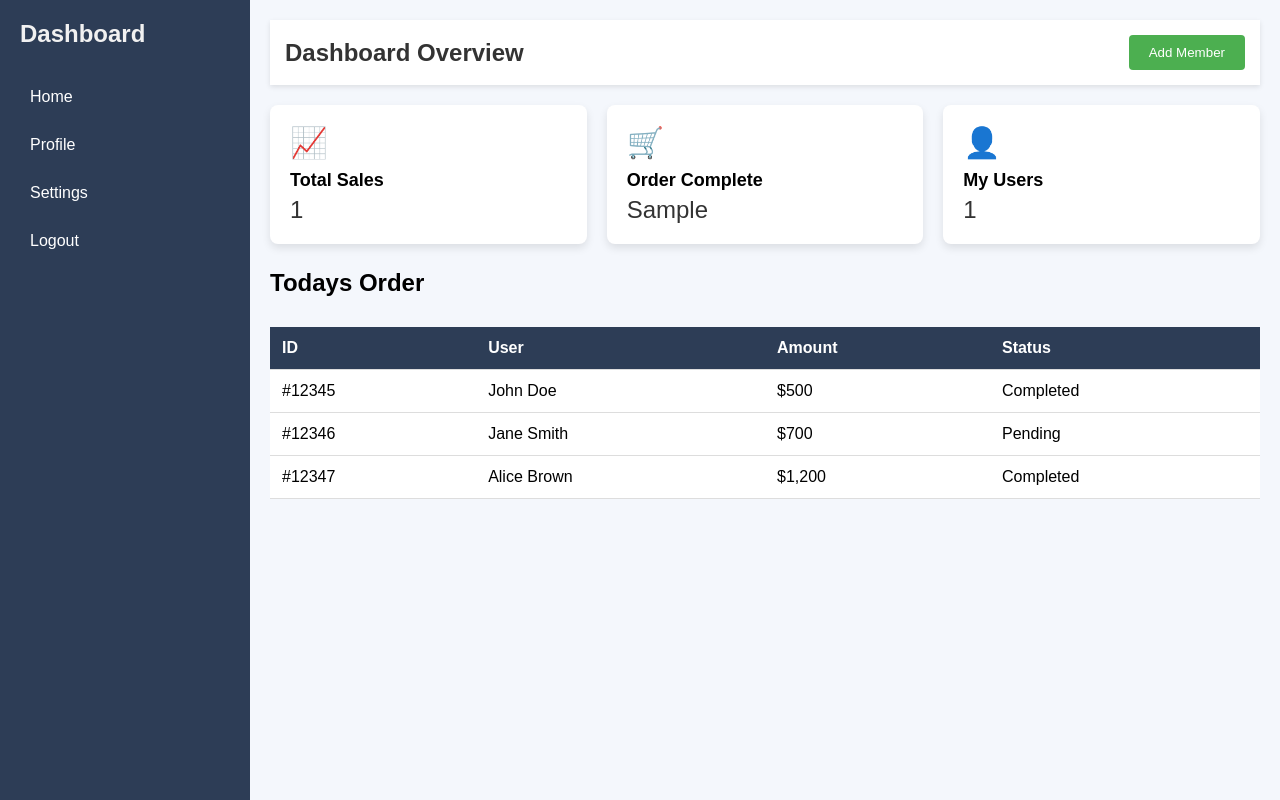
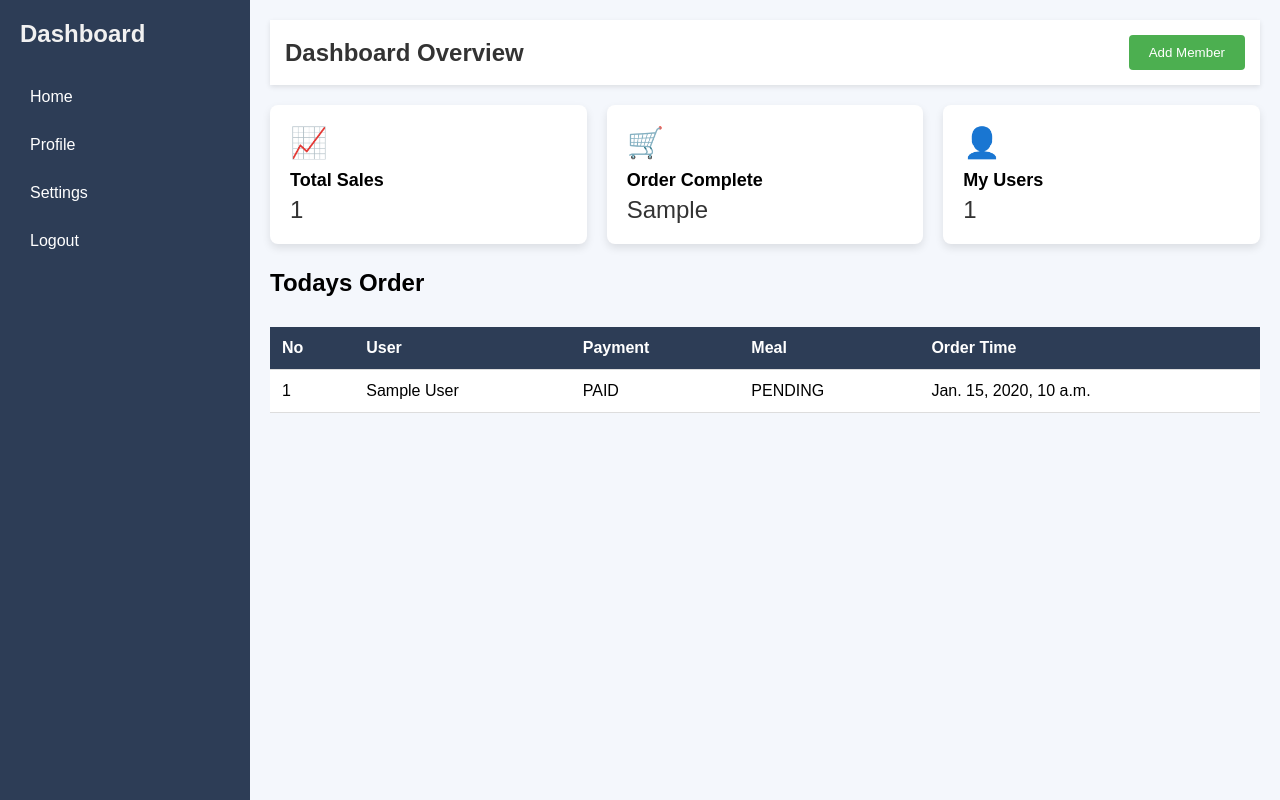
Before and after one commit to progRayhan/MealBox-BackEnd, a Django app: template meal_box/templates/dashboard.html in a window 1280 px wide. Run offline with Django 4.2, Linux system fonts and the light colour scheme; tables that the repository leaves empty hold one stand-in row (values such as "Sample post"); the template is opened without the code that fills it: values that come from a table or form of the project are taken from there, most other values are stand-ins (such as "Sample title", 1, 10 or a date in 2020).

Commit message:
feat: staff dashboard value displayed

```diff
--- a/meal_box/templates/dashboard.html
+++ b/meal_box/templates/dashboard.html
@@ -200,31 +200,23 @@
             <table class="table">
                 <thead>
                     <tr>
-                        <th>ID</th>
+                        <th>No</th>
                         <th>User</th>
-                        <th>Amount</th>
-                        <th>Status</th>
+                        <th>Payment</th>
+                        <th>Meal</th>
+                        <th>Order Time</th>
                     </tr>
                 </thead>
                 <tbody>
+                    {% for meal in staff_meals %}
                     <tr>
-                        <td>#12345</td>
-                        <td>John Doe</td>
-                        <td>$500</td>
-                        <td>Completed</td>
+                        <td>{{meal.id}}</td>
+                        <td>{{meal.employee.name}}</td>
+                        <td>{{meal.payment_status}}</td>
+                        <td>{{meal.deliver_status}}</td>
+                        <td>{{meal.order_datetime}}</td>
                     </tr>
-                    <tr>
-                        <td>#12346</td>
-                        <td>Jane Smith</td>
-                        <td>$700</td>
-                        <td>Pending</td>
-                    </tr>
-                    <tr>
-                        <td>#12347</td>
-                        <td>Alice Brown</td>
-                        <td>$1,200</td>
-                        <td>Completed</td>
-                    </tr>
+                    {% endfor %}
                 </tbody>
             </table>
         </div>
```
Also changed, not shown: meal_manager/views/staff_dashboard.py (+6 -4 lines).
